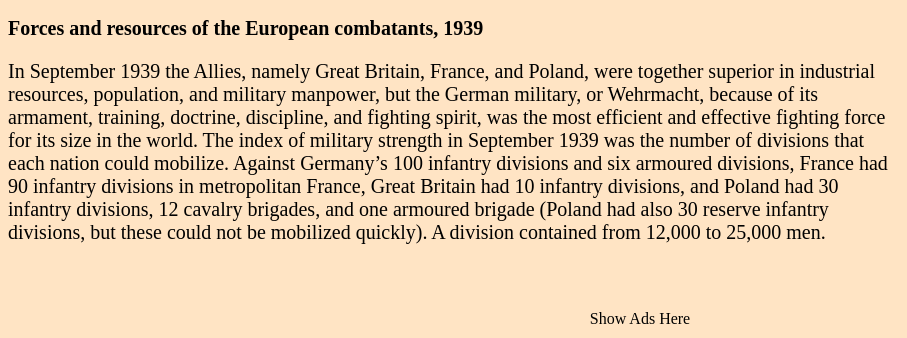
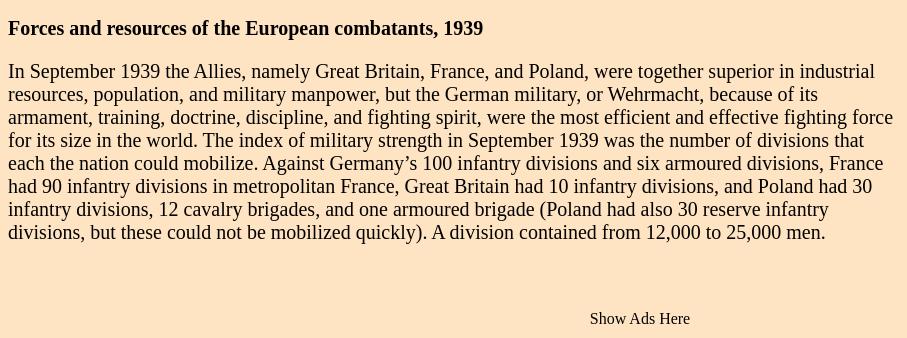
Before and after one commit to sohamXzayn/WW2.soham, a plain HTML site: page index.html in a window 1280 px wide. Shown: the part 953-1291 px from the top of the page, 0-907 px from the left. Drawn offline with Linux system fonts and the light colour scheme.

Commit message:
Update index.html

```diff
--- a/index.html
+++ b/index.html
@@ -112,10 +112,10 @@ Joseph-Stalin-meeting-Soviet-July-1945.jpg?w=300" height="250">
                  were together superior in industrial resources,
                  population, and military manpower, but the German military,
                  or Wehrmacht, because of its armament, training, doctrine,
-                 discipline, and fighting spirit, was the most efficient and effective
+                 discipline, and fighting spirit, were the most efficient and effective
                  fighting force for its size in the world. The index of military strength in
                   September 1939 was the number of divisions that each
-                  nation could mobilize. Against Germany’s 100 infantry
+                  the nation could mobilize. Against Germany’s 100 infantry
                   divisions and six armoured divisions, France had 90 infantry
                   divisions in metropolitan France, Great Britain had 10 infantry
                   divisions, and Poland had 30 infantry divisions, 12 cavalry brigades,
```
